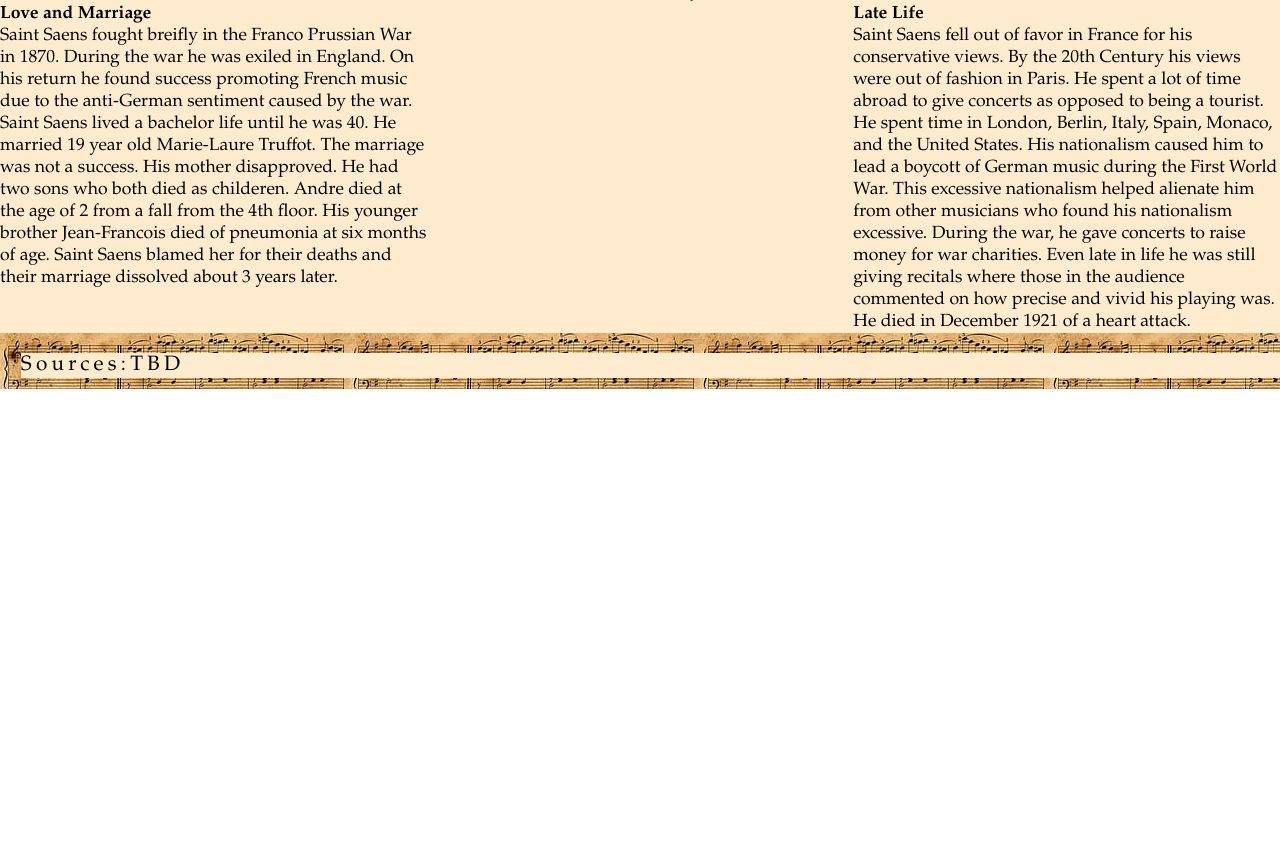
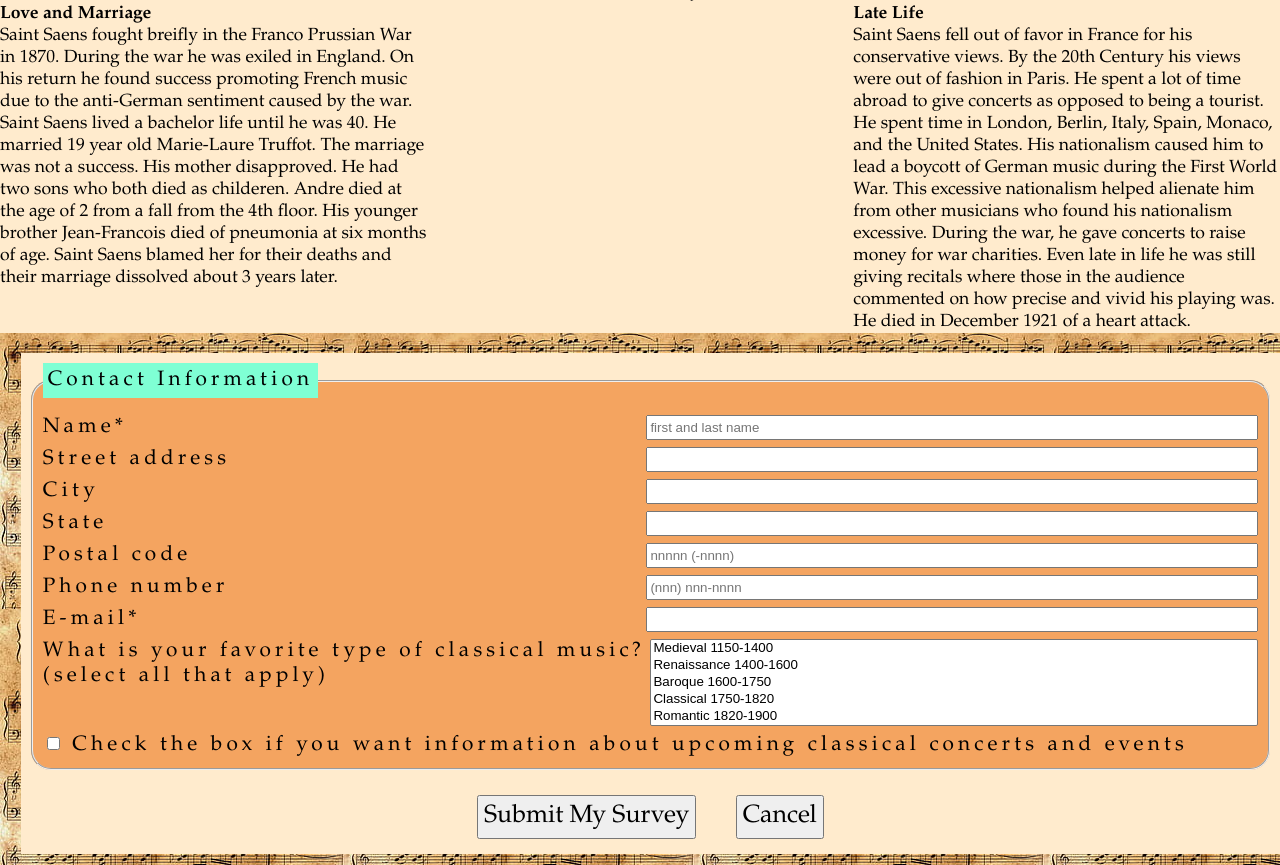
Before and after one commit to tweedletwatle/cis162, a plain HTML site: page index.html in a window 1280 px wide. Shown: the part 791-1656 px from the top of the page. Before the commit the page ends 1180 px from the top, so only its background shows below. Drawn offline with Linux system fonts and the light colour scheme.

Commit message:
Add files via upload

```diff
--- a/index.html
+++ b/index.html
@@ -20,7 +20,7 @@
           <ul>
              <li><a href="index.html">Early Life</a></li>
              <li><a href="#">French History</a></li>
-             <li><a href="#">Romantic Contemporaries</a></li>
+             <li><a href="Contemporaries.html">Romantic Contemporaries</a></li>
              <li><a href="#">Famous Pieces</a></li>
           </ul>
        </nav>
@@ -74,7 +74,78 @@
    </section>
 
     <footer>
-    <p> Sources:TBD </p>
+    <form id="survey" action="http://www.fake.com/survey" method="post">
+        <fieldset id="custInfo">
+        <legend> Contact Information</legend>
+            <div class="formRow">
+                <label for="name">Name*</label>
+                <input name="custName" id="name" type="text" placeholder="first and last name" required />
+            </div>
+
+            <div class="formRow">
+                <label for="street">Street address</label>
+                <input name="custStreet" id="street" type="text" />
+            </div>
+
+            <div class="formRow">
+                <label for="city">City</label>
+                <input name="custCity" id="city" type="text" />
+            </div>
+
+            <div class="formRow">
+                <label for="state">State</label>
+                <input name="custState" id="state" type="text"  />
+            </div>
+
+            <div class="formRow">
+                <label for="zip">Postal code</label>
+                <input name="custZip" id="zip" type="text" placeholder="nnnnn (-nnnn)"
+                       pattern="^\d{5}(-\d{4})?$" />
+            </div>
+
+            <div class="formRow">
+                <label for="phone">Phone number</label>
+                <input name="custPhone" id="phone" type="tel" placeholder="(nnn) nnn-nnnn"
+                       pattern="^\d{10}$|^(\(\d{3}\)\s*)?\d{3}[\s-]?\d{4}$" />
+            </div>
+
+            <div class="formRow">
+                <label for="mail">E-mail*</label>
+                <input name="custEmail" id="mail" type="email" required />
+            </div>
+
+            <div class="formRow">
+            <label for="info">What is your favorite type of classical music?
+            <br />(select all that apply)
+            </label>
+            <select name="infoSrc" id="info" size="5" multiple>
+             <option value="Medieval">Medieval 1150-1400</option>
+             <option value="Renaissance">Renaissance 1400-1600</option>
+             <option value="Baroque">Baroque 1600-1750</option>
+             <option value="Classical">Classical 1750-1820</option>
+             <option value="Romantic">Romantic 1820-1900</option>
+             <option value="Modern"> Modern 1900-Present</option>
+            </select>
+
+            </div>
+
+            <input name="mailMe" id="mailCB" value="yes" type="checkbox" />
+            <label for="mailCB"> Check the box if you want information about upcoming classical concerts and events
+            </label>
+
+
+         </fieldset>
+
+
+
+        <div id="buttons">
+            <input type="submit" value="Submit My Survey" />
+            <input type="reset" value="Cancel" />
+        </div>
+
+    </form>
+
+
    </footer>
 
 
--- a/main.css
+++ b/main.css
@@ -122,6 +122,7 @@ body > footer {
    font-weight: normal;
    letter-spacing: 0.2em;
    margin: 1em 0 0.5em 1em;
+
 }
 
 
@@ -201,3 +202,106 @@ figure figcaption {
 
 
 }
+
+
+/* Gallery Design for contemporaries page */
+
+
+
+div.gallery {
+  margin: 10px;
+  border: 10px solid #ccc;
+  float: left;
+  width: 23%;
+}
+
+div.gallery:hover {
+  border: 5px solid #777;
+}
+
+div.gallery img {
+  width: 100%;
+  height: 100%;
+}
+
+div.desc {
+  padding: 15px;
+  text-align: center;
+  background-color: blanchedalmond;
+}
+
+
+/* Form styles */
+
+form#survey {
+    display: flex;
+    flex-flow: row wrap;
+}
+
+form#survey > fieldset {
+    background-color: sandybrown;
+    border-radius: 20px;
+    flex: 1 1 300px;
+    font-size: 1.0em;
+    padding: 10px;
+    margin: 10px;
+
+}
+
+
+div.formRow {
+    display: flex;
+    flex-flow: row wrap;
+    margin: 7px 0px;
+}
+
+
+div.formRow > * {
+    flex: 1 1 150px;
+}
+
+/* Legend Styles */
+
+legend {
+    background-color: aquamarine;
+    color: black;
+    padding: 5px;
+
+
+}
+
+
+
+/* Form Button Styles */
+
+div#buttons {
+    text-align: center;
+    width: 100%;
+}
+
+input[type='submit'], input[type='reset'] {
+    font-size: 1.2em;
+    padding:5px;
+    margin:15px;
+    font-family: Garamond, Serif;
+}
+
+/* Validation Styles */
+
+input:focus, select:focus, textarea:focus {
+    background-color: rgb(220, 255, 220)
+}
+
+input#name:focus:valid,
+input#zip:focus:valid,
+input#phone:focus:valid,
+input#mail:focus:valid {
+    background: rgb(220, 255, 220) url(rb_valid.png) bottom right/contain no-repeat;
+}
+
+input#name:focus:invalid,
+input#zip:focus:invalid,
+input#phone:focus:invalid,
+input#mail:focus:invalid {
+    background: rgb(255, 232, 233) url(rb_invalid.png) bottom right/contain no-repeat;
+}
```
Also changed, not shown: Contemporaries.html (added, +65 -0 lines), Liszt.jpg (added), Wagner.jpg (added), faure.jpg (added), schumann.jpg (added).
